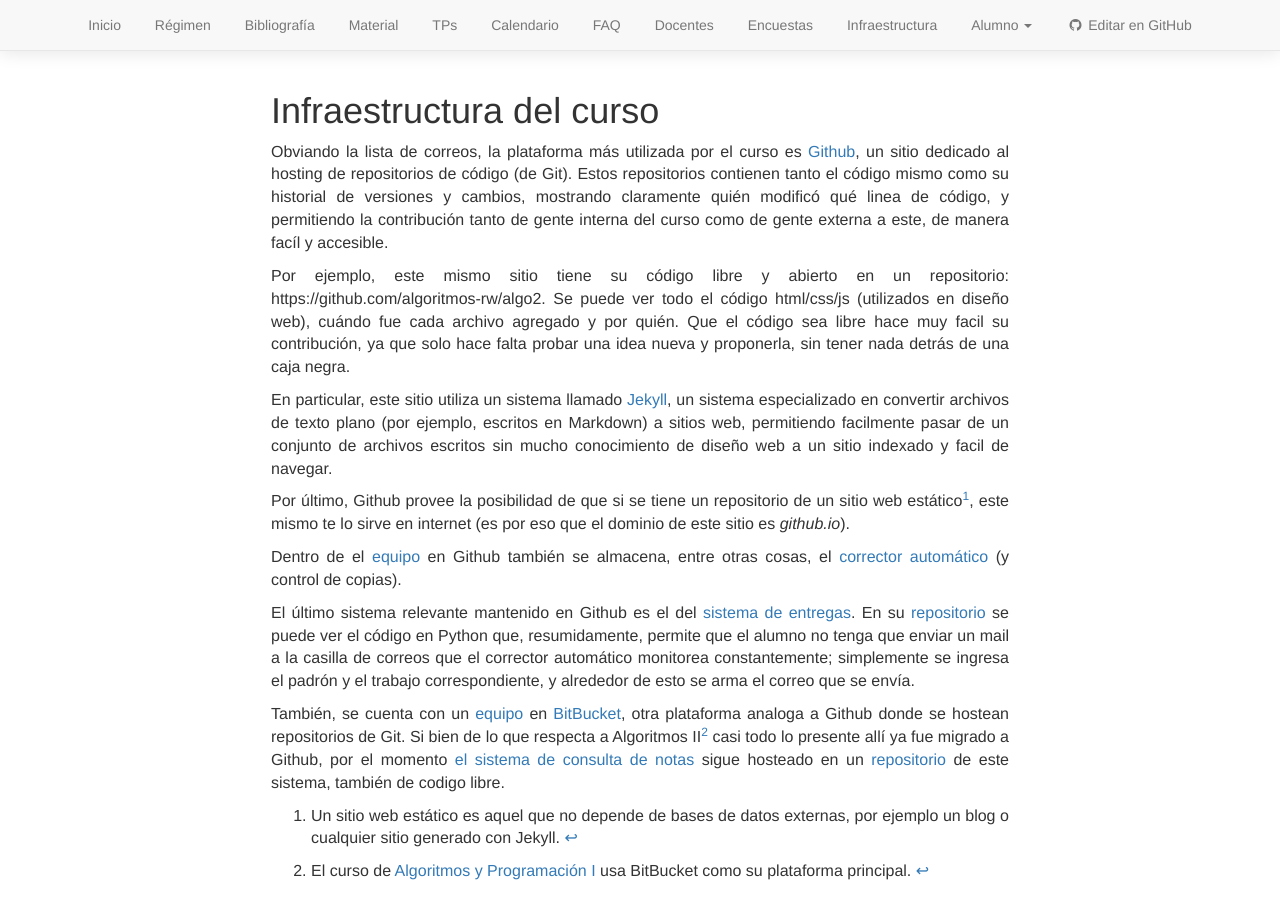
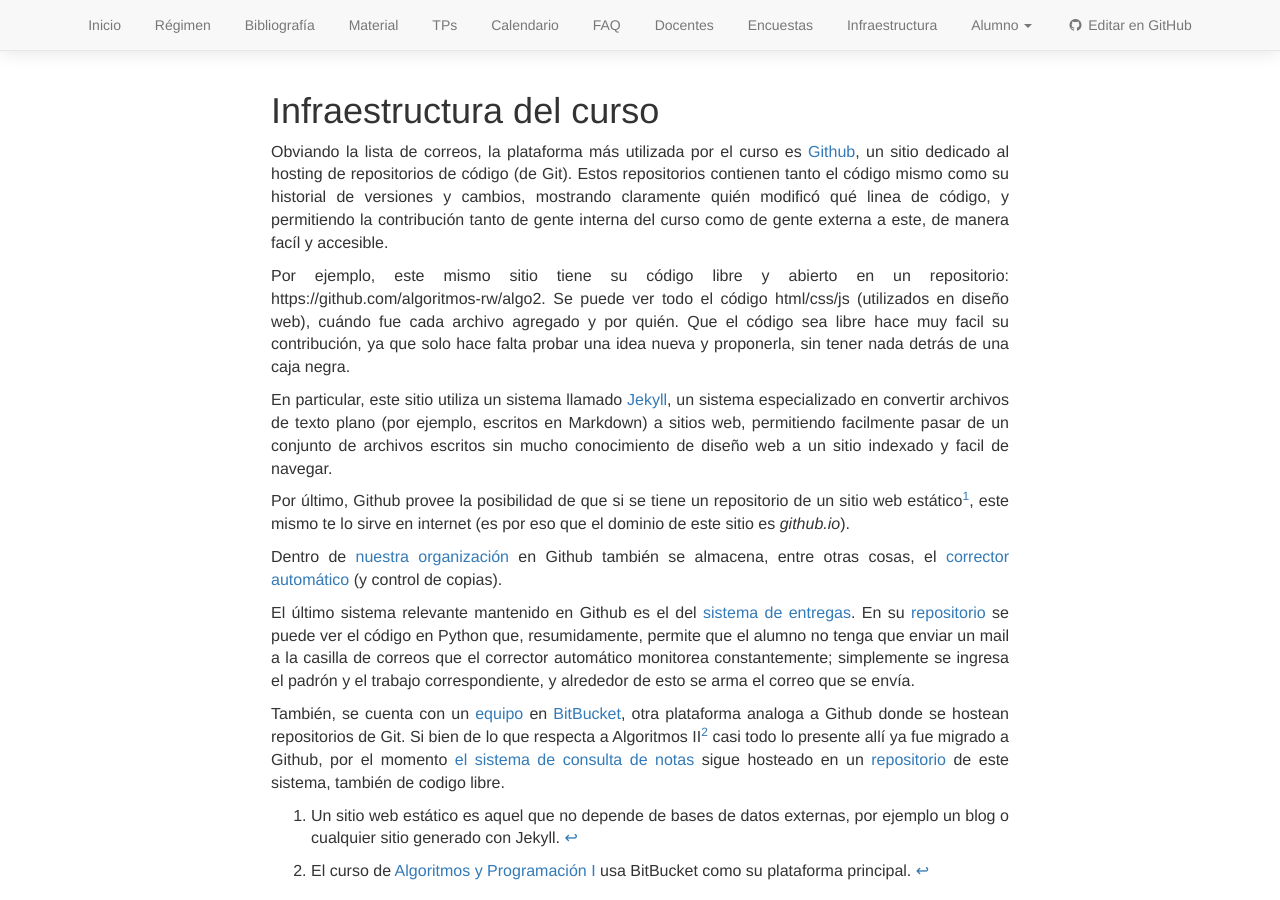
Before and after one commit to algoritmos-rw/algoritmos, a Jekyll site: the page built from static/09_infraestructura.md, in a window 1280 px wide. Built offline with Jekyll 4.4.1, drawn with Linux system fonts in a browser that asks for light colours; nearby versions of some CDN libraries.

Commit message:
Update static/09_infraestructura.md
Co-Authored-By: FdelMazo <fdelmazo@fi.uba.ar>

```diff
--- a/static/09_infraestructura.md
+++ b/static/09_infraestructura.md
@@ -15,7 +15,7 @@
 
 Por último, Github provee la posibilidad de que si se tiene un repositorio de un sitio web estático[^1], este mismo te lo sirve en internet (es por eso que el dominio de este sitio es *github.io*).
 
-Dentro de el [equipo](https://github.com/algoritmos-rw/) en Github también se almacena, entre otras cosas, el [corrector automático](https://github.com/algoritmos-rw/corrector) (y control de copias).
+Dentro de [nuestra organización](https://github.com/algoritmos-rw/) en Github también se almacena, entre otras cosas, el [corrector automático](https://github.com/algoritmos-rw/corrector) (y control de copias).
 
 El último sistema relevante mantenido en Github es el del [sistema de entregas]({{site.entregas}}). En su [repositorio](https://github.com/algoritmos-rw/algo2_sistema_entregas) se puede ver el código en Python que, resumidamente, permite que el alumno no tenga que enviar un mail a la casilla de correos que el corrector automático monitorea constantemente; simplemente se ingresa el padrón y el trabajo correspondiente, y alrededor de esto se arma el correo que se envía.
 
```
